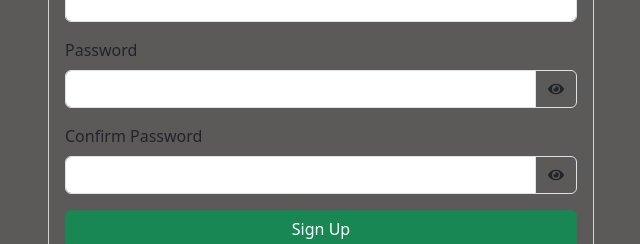
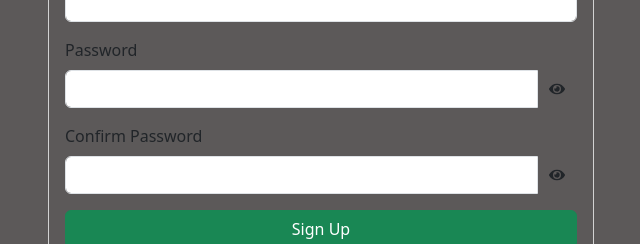
Before and after one commit to Kamesh-ray/Bio-QR, a React (Create React App) app in the folder frontend/: page /signup in a window 1280 px wide. Shown: the part 175-419 px from the top of the page, without its empty margins (319-959 px from the left). Built offline with nearby package versions, Linux system fonts and the light colour scheme.

Commit message:
frontend_update

```diff
--- a/frontend/src/components/bio-form.jsx
+++ b/frontend/src/components/bio-form.jsx
@@ -1,10 +1,8 @@
-// Enhanced BioForm.jsx using Formik, Yup and QR save/download options
-
 import React, { useState } from "react";
 import axios from "axios";
 import { useFormik, FieldArray, FormikProvider } from "formik";
 import * as Yup from "yup";
-import FileSaver from "file-saver";
+// import FileSaver from "file-saver";
 import "../style/BioForm.css";
 import Footer from "./Footer";
 
@@ -41,7 +39,17 @@ function BioForm() {
   validationSchema,
   onSubmit: async (values) => {
     try {
-        const res = await axios.post("https://bioqr-backend-api.onrender.com/api/generate-qrcode", values);
+      const res = await axios.post(
+        "https://bioqr-backend-api.onrender.com/api/generate-qrcode",
+        values,
+        {
+          headers: {
+            "Content-Type": "application/json",
+            // If you use token-based auth, include the token like this:
+            // Authorization: `Bearer ${token}`
+          },
+        }
+      );
       setQrCode(res.data.qrCode);
       setSubmittedBio(res.data.bio);
     } catch (error) {
@@ -49,6 +57,7 @@ function BioForm() {
     }
   },
 });
+
 
 
   return (
@@ -214,7 +223,6 @@ function BioForm() {
     📋 Copy QR Link
   </button>
 </div>
-
           </div>
 
         </div>
--- a/frontend/src/pages/Login.jsx
+++ b/frontend/src/pages/Login.jsx
@@ -67,7 +67,7 @@ function Login() {
         <span
           className="input-group-text"
           onClick={togglePassword}
-          style={{ cursor: "pointer" ,background: "transparent", border: "none", border:""}}
+          style={{ cursor: "pointer" ,background: "transparent", border: "none"}}
         >
           {showPassword ? <FaEyeSlash /> : <FaEye />}
         </span>
--- a/frontend/src/pages/SignUp.jsx
+++ b/frontend/src/pages/SignUp.jsx
@@ -83,7 +83,7 @@ function Signup() {
                        <span
                          className="input-group-text"
                          onClick={togglePassword}
-                         style={{ cursor: "pointer" ,background: "transparent", border: "none", border:""}}
+                         style={{ cursor: "pointer" ,background: "transparent", border: "none"}}
                        >
                          {showPassword ? <FaEyeSlash /> : <FaEye />}
                        </span>
@@ -102,7 +102,7 @@ function Signup() {
                       <span
                         className="input-group-text"
                         onClick={togglePassword}
-                        style={{ cursor: "pointer" ,background: "transparent", border: "none", border:""}}
+                        style={{ cursor: "pointer" ,background: "transparent", border: "none"}}
                       >
                         {showPassword ? <FaEyeSlash /> : <FaEye />}
                       </span>
```
Also changed, not shown: 1 other file (tests, documents, lock files or other folders). Lines whose indentation alone changed are shown as unchanged.
